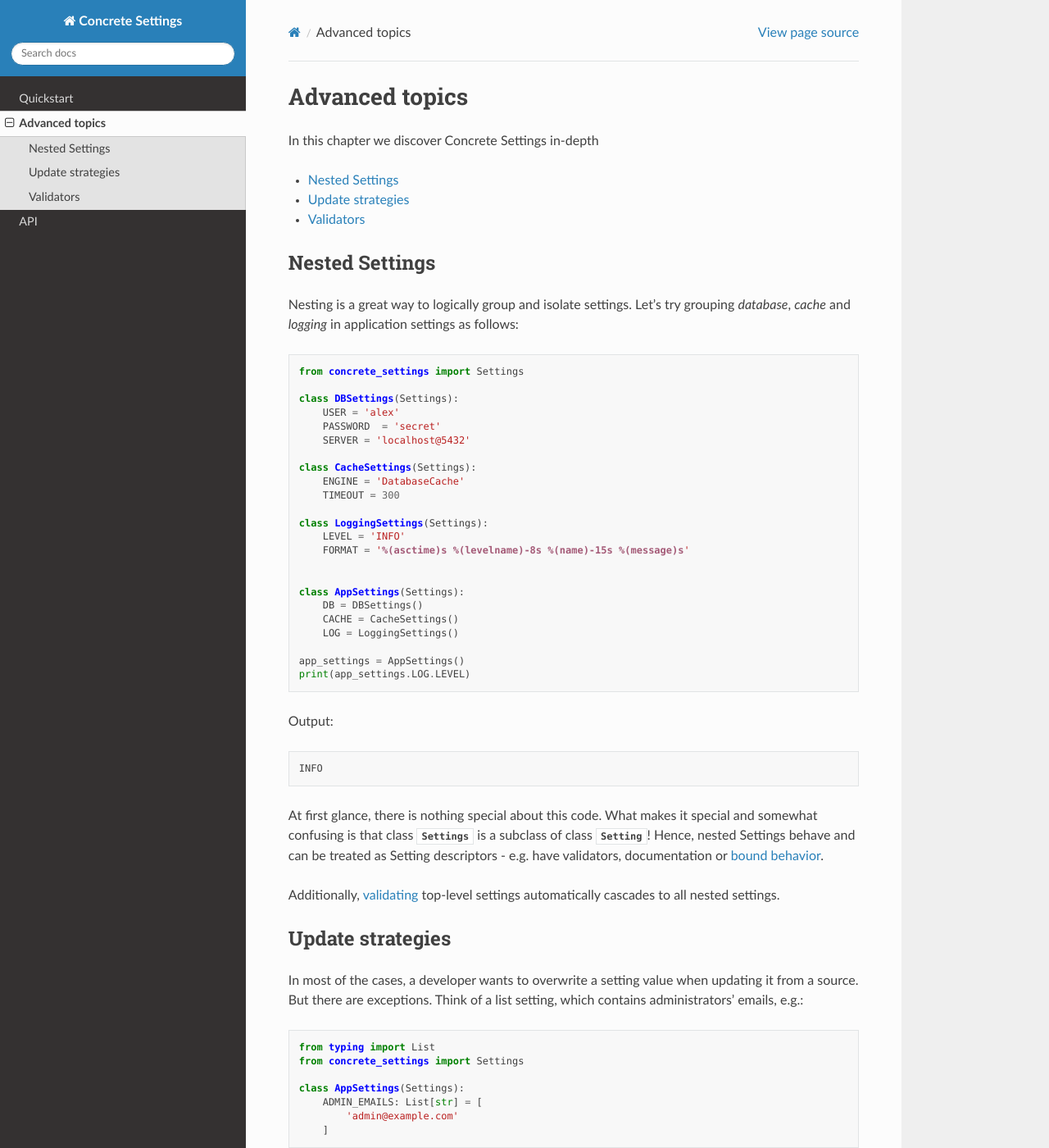
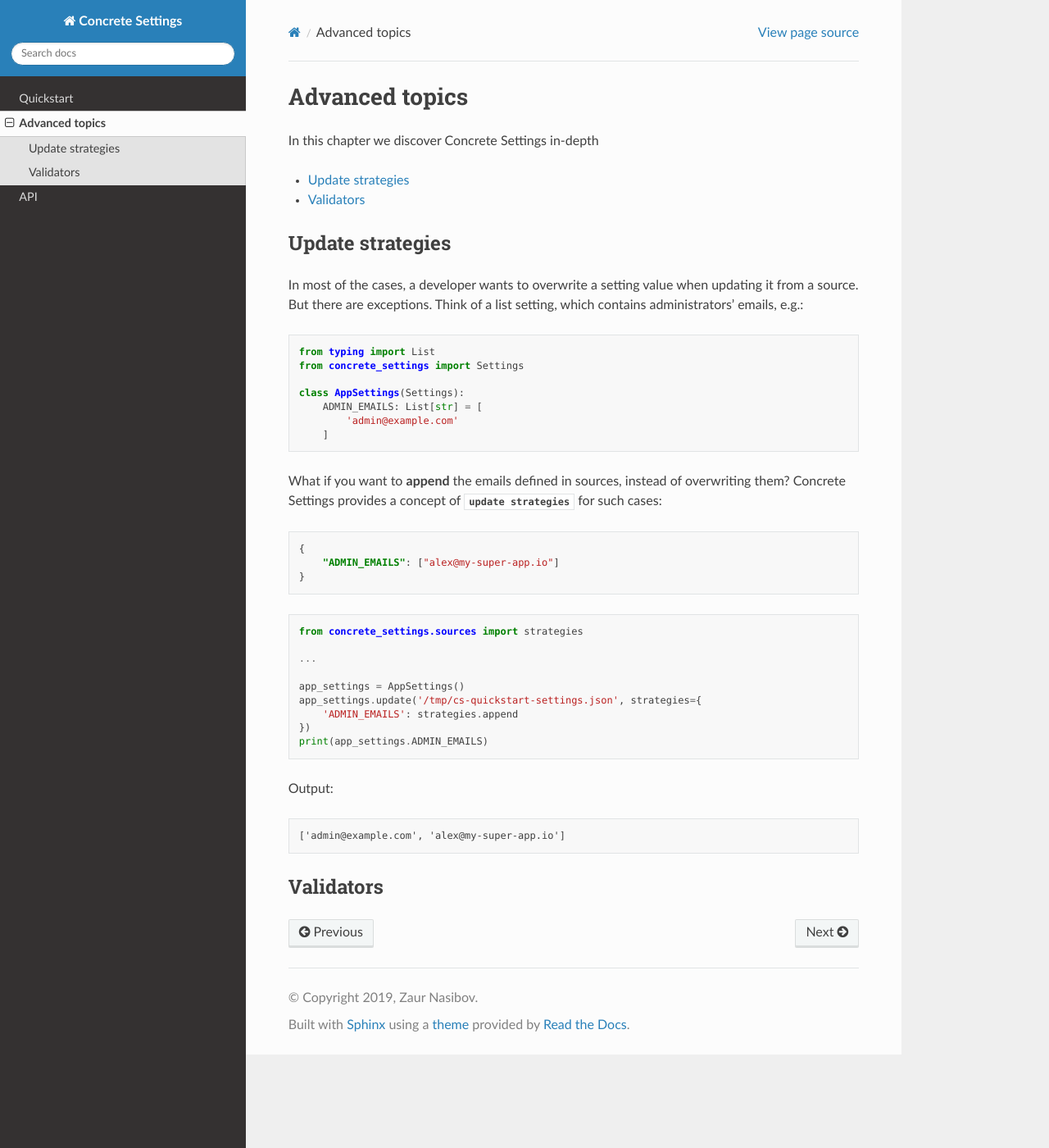
Before and after one commit to BasicWolf/archived-concrete-settings, a Sphinx documentation site: the page built from docs/advanced.rst, in a window 1280 px wide and 1400 px high. Shown: the whole window at 82% size. Built offline with Sphinx 7.4.7 and the Read the Docs theme 2.0.0, drawn with Linux system fonts in a browser that asks for light colours.

Commit message:
Document Nested settings, start documenting Combined settings

```diff
--- a/docs/advanced.rst
+++ b/docs/advanced.rst
@@ -5,58 +5,6 @@
 
 .. contents::
    :local:
-
-
-Nested Settings
----------------
-
-Nesting is a great way to logically group and isolate settings.
-Let's try grouping *database*, *cache* and *logging* in
-application settings as follows:
-
-.. testcode:: quickstart-nested
-
-   from concrete_settings import Settings
-
-   class DBSettings(Settings):
-       USER = 'alex'
-       PASSWORD  = 'secret'
-       SERVER = 'localhost@5432'
-
-   class CacheSettings(Settings):
-       ENGINE = 'DatabaseCache'
-       TIMEOUT = 300
-
-   class LoggingSettings(Settings):
-       LEVEL = 'INFO'
-       FORMAT = '%(asctime)s %(levelname)-8s %(name)-15s %(message)s'
-
-
-   class AppSettings(Settings):
-       DB = DBSettings()
-       CACHE = CacheSettings()
-       LOG = LoggingSettings()
-
-   app_settings = AppSettings()
-   print(app_settings.LOG.LEVEL)
-
-Output:
-
-.. testoutput:: quickstart-nested
-
-   INFO
-
-At first glance, there is nothing special about this code.
-What makes it special and somewhat confusing is
-that class :class:`Settings <concrete_settings.Settings>` is a
-subclass of class :class:`Setting <concrete_settings.Setting>`!
-Hence, nested Settings behave and can be treated
-as Setting descriptors - e.g. have validators, documentation
-or :ref:`bound behavior <quickstart_behavior>`.
-
-Additionally, :ref:`validating <quickstart_validation>` top-level settings
-automatically cascades to all nested settings.
-
 
 
 Update strategies
```
Also changed, not shown: docs/quickstart.rst (+129 -8 lines).
